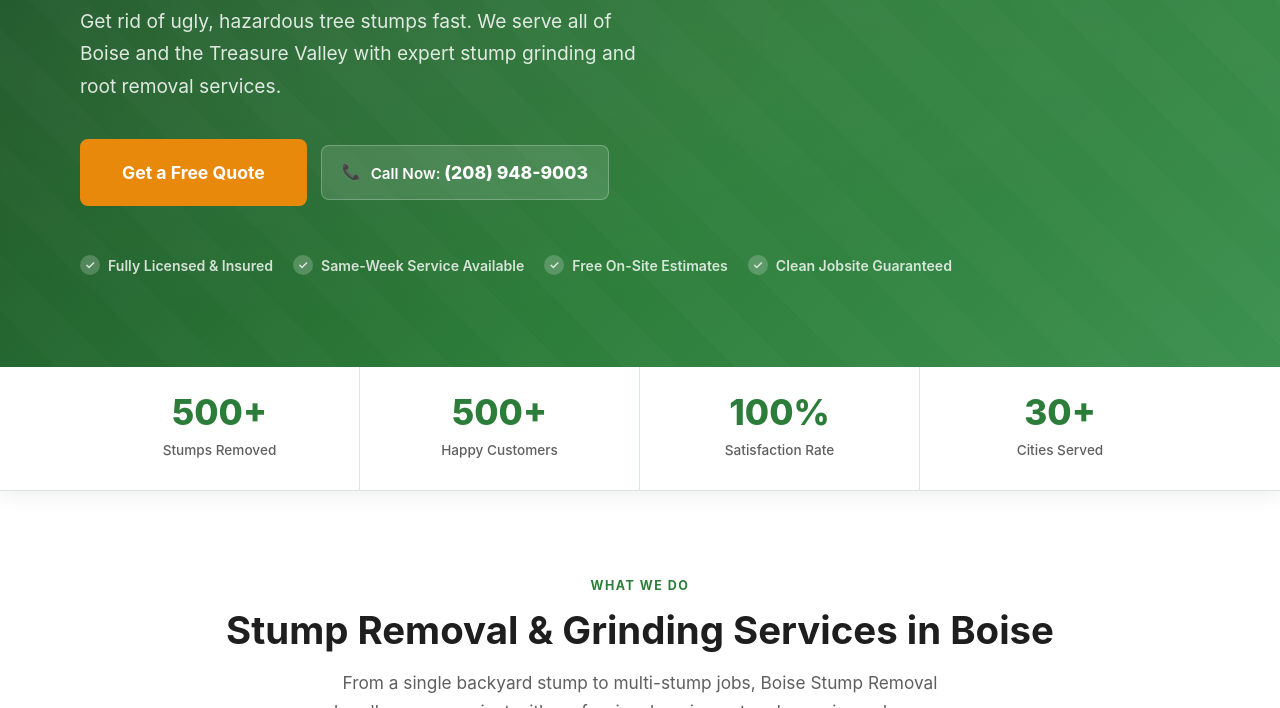
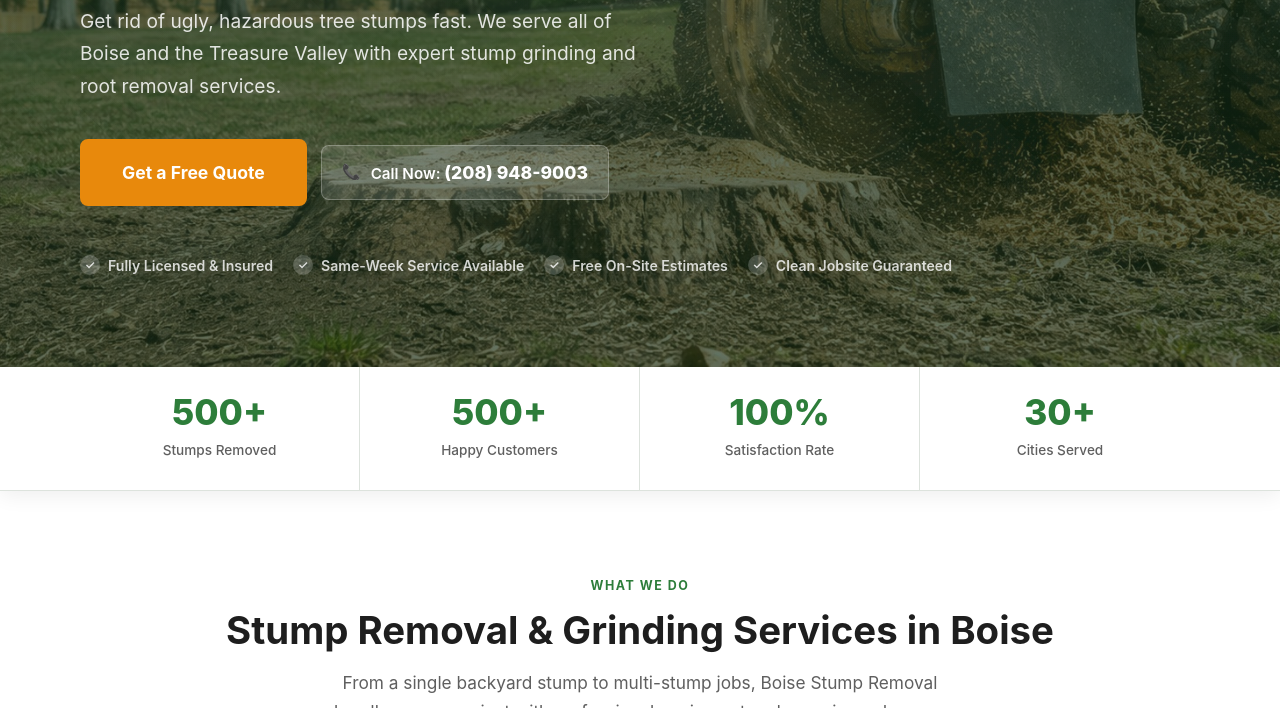
Before and after one commit to Sp423/boise-stump-removal, a plain HTML site: page index.html in a window 1280 px wide. Shown: the part 456-1164 px from the top of the page. Drawn offline with Linux system fonts and the light colour scheme.

Commit message:
add home hero background image

```diff
--- a/css/style.css
+++ b/css/style.css
@@ -278,6 +278,12 @@
   background: linear-gradient(135deg, var(--primary-dark) 0%, var(--primary) 60%, #3d9150 100%);
   color: var(--white);
   overflow: hidden;
+}
+
+/* Home hero uses real photo */
+.hero-home {
+  background: linear-gradient(rgba(15, 40, 18, 0.72), rgba(15, 40, 18, 0.65)),
+              url('../images/hero-home.jpg') center center / cover no-repeat;
 }
 .hero::before {
   content: '';
--- a/index.html
+++ b/index.html
@@ -75,7 +75,7 @@
   </header>
 
   <!-- Hero -->
-  <section class="hero">
+  <section class="hero hero-home">
     <div class="hero-pattern"></div>
     <div class="hero-content">
       <div class="hero-eyebrow">⭐ Boise's #1 Rated Stump Removal Company</div>
```
Also changed, not shown: images/hero-home.jpg (added).
